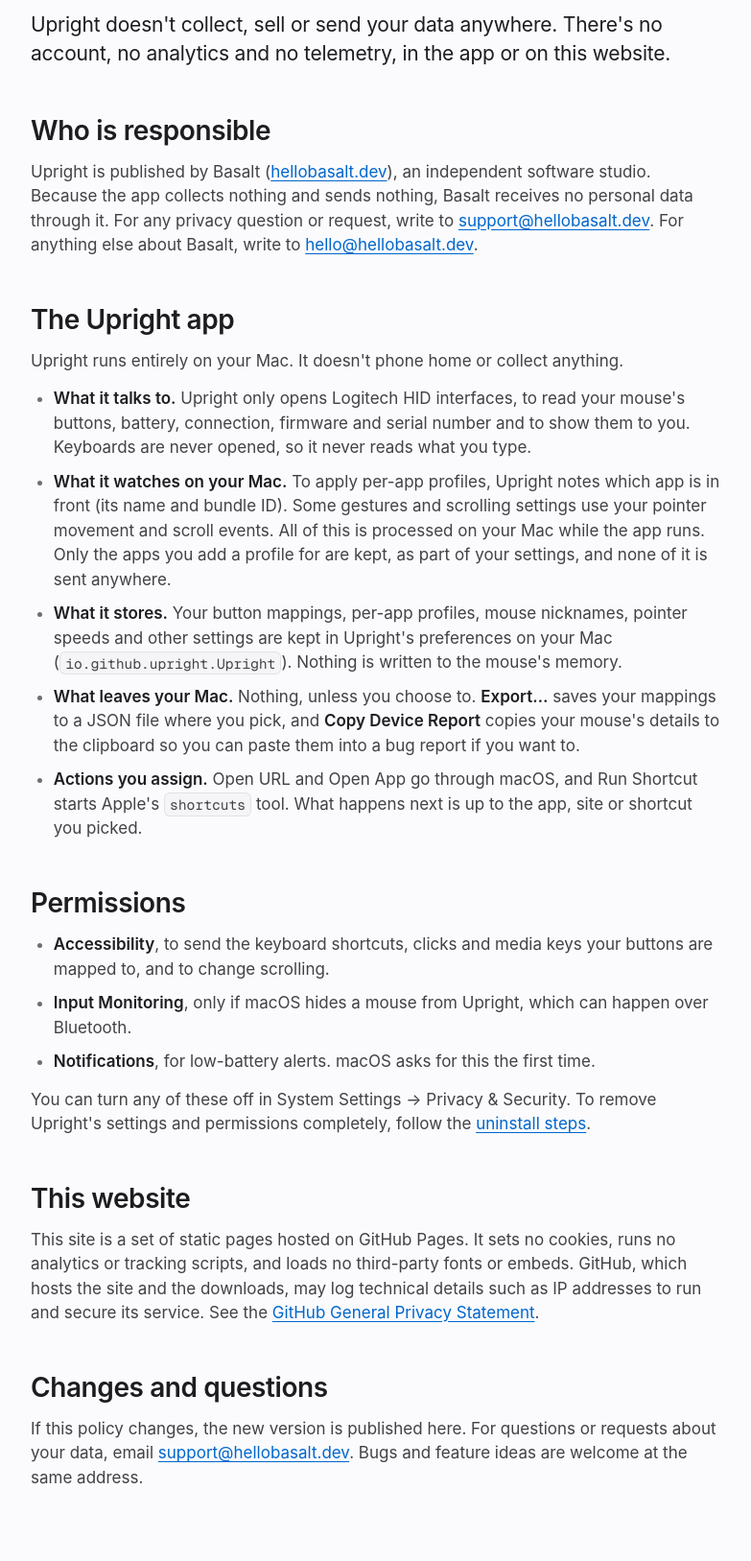
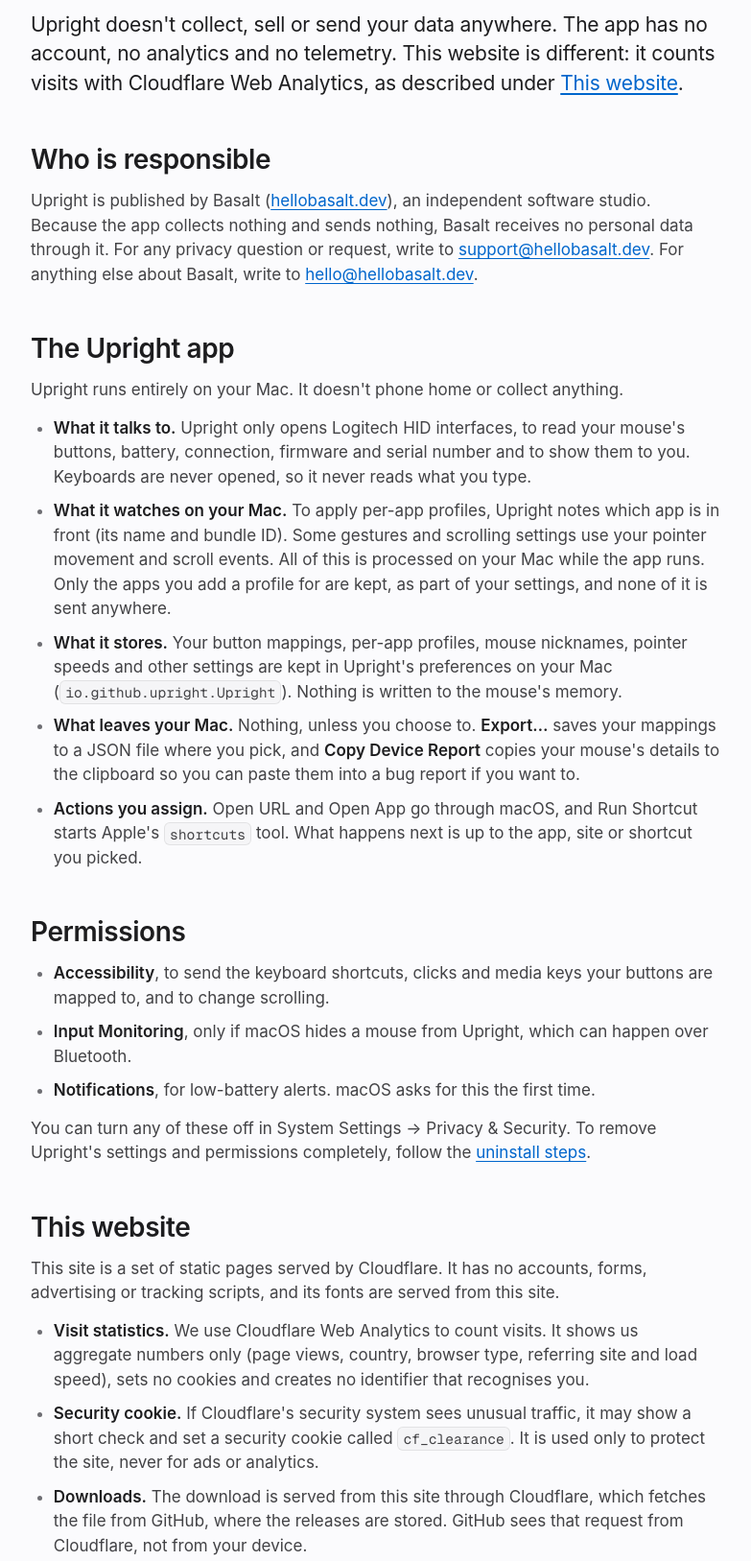
Before and after one commit to dpdev69/upright, a plain HTML site: page site/privacy.html in a window 1280 px wide. Shown: the part 326-1953 px from the top of the page at 96% size, without its empty margins (248-1031 px from the left). Drawn offline with Linux system fonts and the light colour scheme.

Commit message:
Privacy: the site is served by Cloudflare, counts visits, and serves the download
The page still said GitHub Pages hosting with no analytics. Same wording as the
other Basalt sites: Cloudflare Web Analytics, the cf_clearance security cookie,
and where the download file comes from.

Co-Authored-By: Claude Fable 5.2 <noreply@anthropic.com>

```diff
--- a/site/privacy.html
+++ b/site/privacy.html
@@ -4,7 +4,7 @@
 <meta charset="utf-8">
 <meta name="viewport" content="width=device-width, initial-scale=1, viewport-fit=cover">
 <title>Privacy · Upright</title>
-<meta name="description" content="Upright collects nothing: no account, no analytics, no telemetry. What the app reads, what it stores on your Mac, and what this website does.">
+<meta name="description" content="The Upright app collects nothing: no account, no analytics, no telemetry. What the app reads, what it stores on your Mac, and what this website does.">
 <meta name="color-scheme" content="light dark">
 <meta name="theme-color" content="#fbfbfd" media="(prefers-color-scheme: light)">
 <meta name="theme-color" content="#000000" media="(prefers-color-scheme: dark)">
@@ -13,7 +13,7 @@
 <meta property="og:site_name" content="Upright">
 <meta property="og:url" content="https://upright.hellobasalt.dev/privacy">
 <meta property="og:title" content="Privacy · Upright">
-<meta property="og:description" content="Upright collects nothing: no account, no analytics, no telemetry. What the app reads, what it stores on your Mac, and what this website does.">
+<meta property="og:description" content="The Upright app collects nothing: no account, no analytics, no telemetry. What the app reads, what it stores on your Mac, and what this website does.">
 <meta property="og:image" content="https://upright.hellobasalt.dev/assets/og-image.png?v=2">
 <meta property="og:image:width" content="1200">
 <meta property="og:image:height" content="630">
@@ -54,7 +54,7 @@
       <p class="doc-meta">Last updated November 16, 2026</p>
     </header>
     <div class="doc-body">
-      <p class="doc-lede">Upright doesn't collect, sell or send your data anywhere. There's no account, no analytics and no telemetry, in the app or on this website.</p>
+      <p class="doc-lede">Upright doesn't collect, sell or send your data anywhere. The app has no account, no analytics and no telemetry. This website is different: it counts visits with Cloudflare Web Analytics, as described under <a href="#this-website">This website</a>.</p>
 
       <h2>Who is responsible</h2>
       <p>Upright is published by Basalt (<a href="https://hellobasalt.dev/">hellobasalt.dev</a>), an independent software studio. Because the app collects nothing and sends nothing, Basalt receives no personal data through it. For any privacy question or request, write to <a href="mailto:support@hellobasalt.dev">support@hellobasalt.dev</a>. For anything else about Basalt, write to <a href="mailto:hello@hellobasalt.dev">hello@hellobasalt.dev</a>.</p>
@@ -77,8 +77,13 @@
       </ul>
       <p>You can turn any of these off in System Settings → Privacy &amp; Security. To remove Upright's settings and permissions completely, follow the <a href="./#uninstall">uninstall steps</a>.</p>
 
-      <h2>This website</h2>
-      <p>This site is a set of static pages hosted on GitHub Pages. It sets no cookies, runs no analytics or tracking scripts, and loads no third-party fonts or embeds. GitHub, which hosts the site and the downloads, may log technical details such as IP addresses to run and secure its service. See the <a href="https://docs.github.com/en/site-policy/privacy-policies/github-general-privacy-statement">GitHub General Privacy Statement</a>.</p>
+      <h2 id="this-website">This website</h2>
+      <p>This site is a set of static pages served by Cloudflare. It has no accounts, forms, advertising or tracking scripts, and its fonts are served from this site.</p>
+      <ul>
+        <li><b>Visit statistics.</b> We use Cloudflare Web Analytics to count visits. It shows us aggregate numbers only (page views, country, browser type, referring site and load speed), sets no cookies and creates no identifier that recognises you.</li>
+        <li><b>Security cookie.</b> If Cloudflare's security system sees unusual traffic, it may show a short check and set a security cookie called <code>cf_clearance</code>. It is used only to protect the site, never for ads or analytics.</li>
+        <li><b>Downloads.</b> The download is served from this site through Cloudflare, which fetches the file from GitHub, where the releases are stored. GitHub sees that request from Cloudflare, not from your device.</li>
+      </ul>
 
       <h2>Changes and questions</h2>
       <p>If this policy changes, the new version is published here. For questions or requests about your data, email <a href="mailto:support@hellobasalt.dev">support@hellobasalt.dev</a>. Bugs and feature ideas are welcome at the same address.</p>
```
